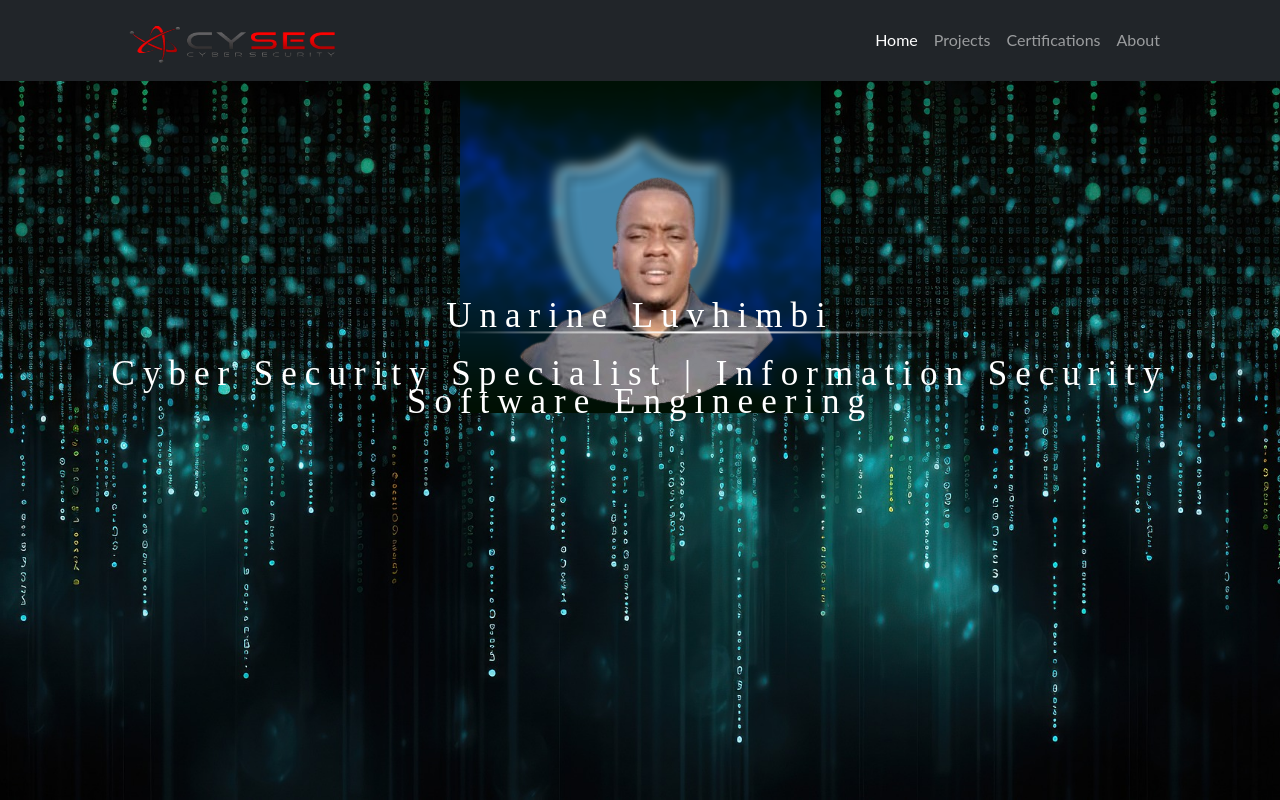
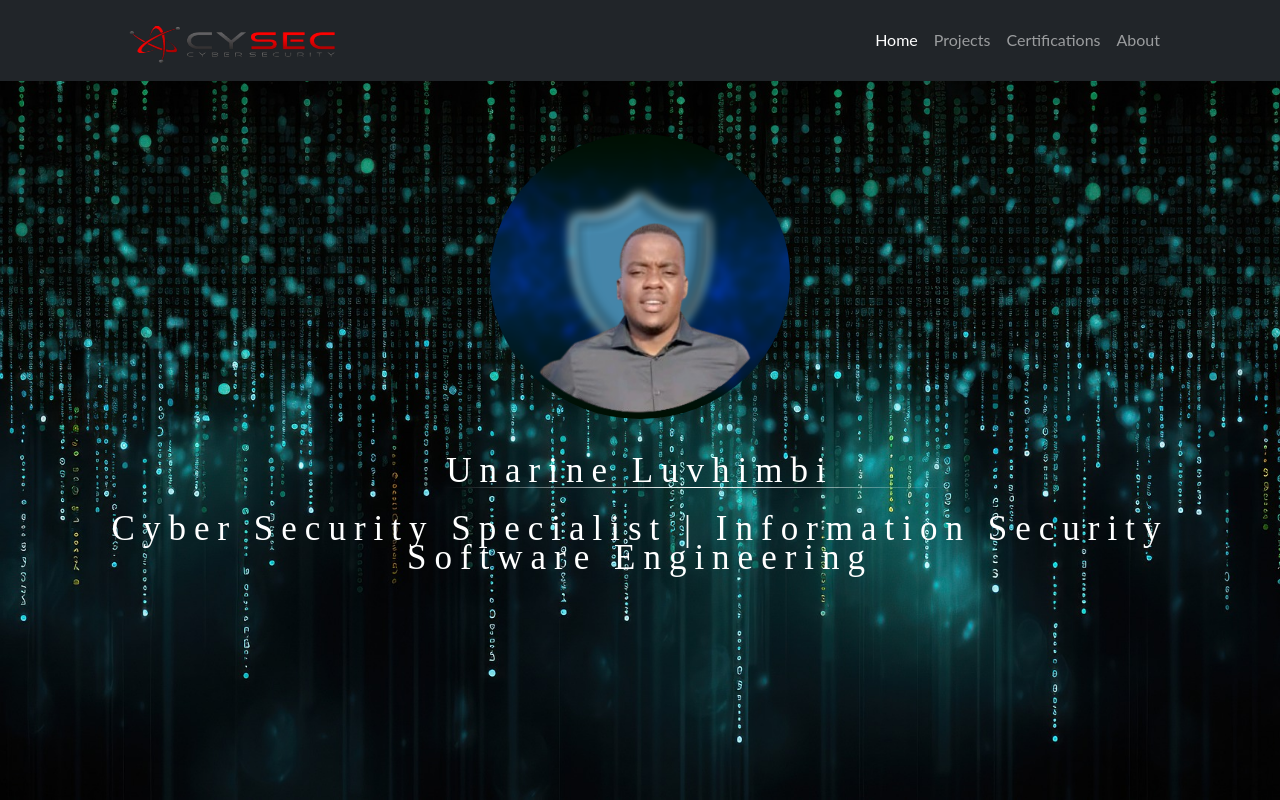
Before and after one commit to UnarineL/unarinel.github.io, a website: page index.html in a window 1280 px wide. Shown: the top 800 px of the page. Drawn offline with nearby package versions, Linux system fonts and the light colour scheme.

Commit message:
Update style.css

```diff
--- a/public/css/style.css
+++ b/public/css/style.css
@@ -7,6 +7,7 @@ body, html{
     line-height: 1.8em;
     color:#667;
   }
+
   .card-img:hover{
     opacity: 0.8;
   }
@@ -33,7 +34,7 @@ body {
 }
 .container-top{
   height: 100%;
-  width: 100%;
+  max-width: 100%;
 }
   .btn:hover {
     background-color:rgb(18, 89, 182);
@@ -73,11 +74,26 @@ body {
     align-content: center;
 
   }
+  .text-wrapper{
+    text-align: center;
+  }
+  .image-wrapped{
+    text-align: center;
+  }
+  .rounded-image{
+    border-radius: 50%;
+    max-width: 300px;
+    max-height: 300px;
+    height: auto;
+    width: auto;
+    margin: 5% 0 auto;
+  }
 
+  /*
   .image-wrap{
-    display: grid;
+    /*display: grid;
     place-items: center;
-    width: 300px;
+    /*width: 300px;
     height: 300px;
     padding: 2%;
     margin-left: auto;
@@ -85,22 +101,16 @@ body {
     border-radius: 50%;
     overflow: hidden;
     vertical-align: top;
-  }
+  }*/
 
 
   .photo_text {
     font-family: Montserrat;
-    position: absolute;
-    text-align: center;
-    top: 45%;
-    left: 50%;
-    transform: translate(-50%, -50%);
-    width: 100%;
     color: #FFF;
     font-size: 35px;
     letter-spacing: 8px;
-    padding-right: 0%;
-    padding-left: 0%;
+    max-width: 100%;
+    margin-top: 3%;
   }
 
   .ul-name{
@@ -196,7 +206,6 @@ body {
     background-repeat: no-repeat;
     background-size: cover;
     background-attachment: fixed;
-    overflow: auto;
   }
   hr {
     display: block;
```
